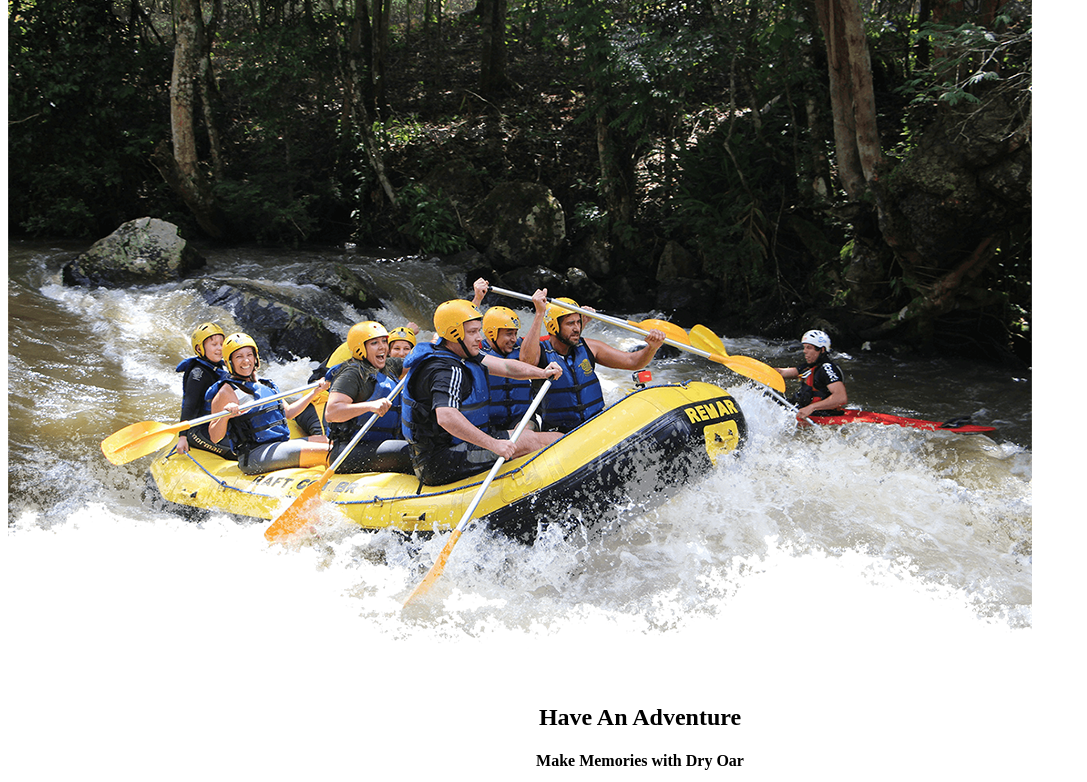
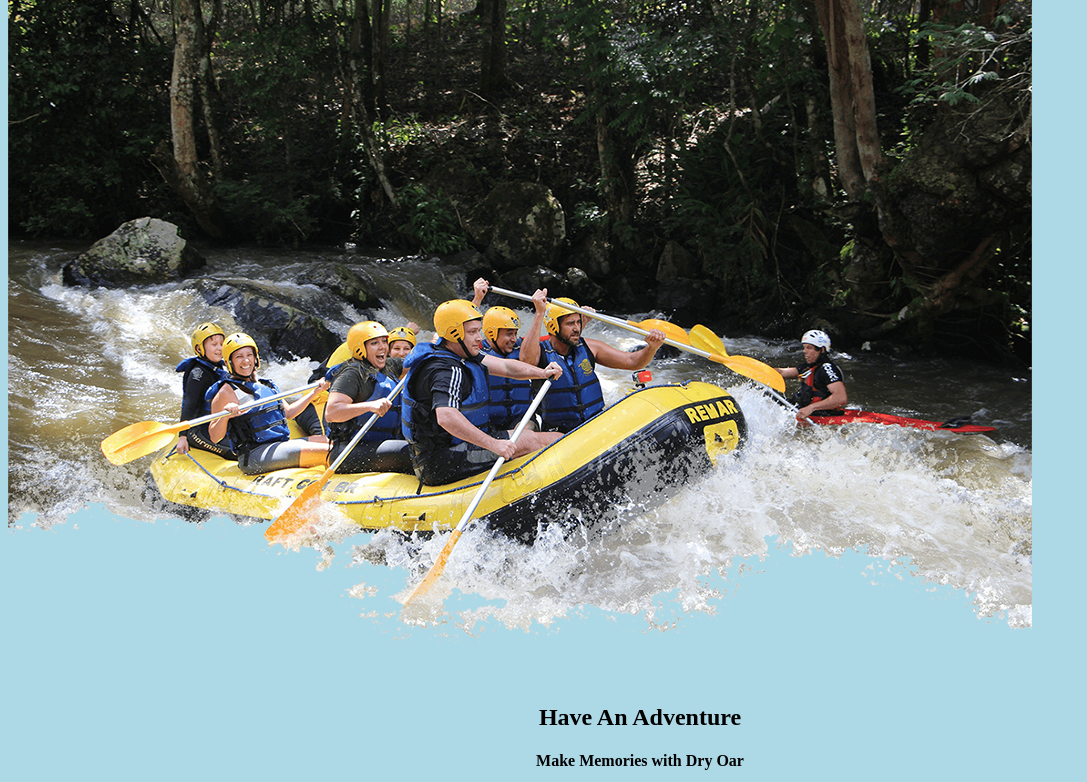
Before and after one commit to MelindaRespeto/BYUI, a plain HTML site: page wwr/index.html in a window 1280 px wide. Shown: the part 318-1100 px from the top of the page, without its empty margins (0-1087 px from the left). Drawn offline with Linux system fonts and the light colour scheme.

Commit message:
add color

```diff
--- a/wwr/styles/style.css
+++ b/wwr/styles/style.css
@@ -2,6 +2,9 @@
 #content {
     margin: 0 auto;
 }
+div {
+    max-width: 1600px;}
+
 header a {
     text-align: center;
 }
@@ -17,3 +20,9 @@ header a {
 main section {
     text-align: center;
 }
+#background {
+    height: 725px;
+}
+body {
+    background-color: lightblue;
+  }
```
